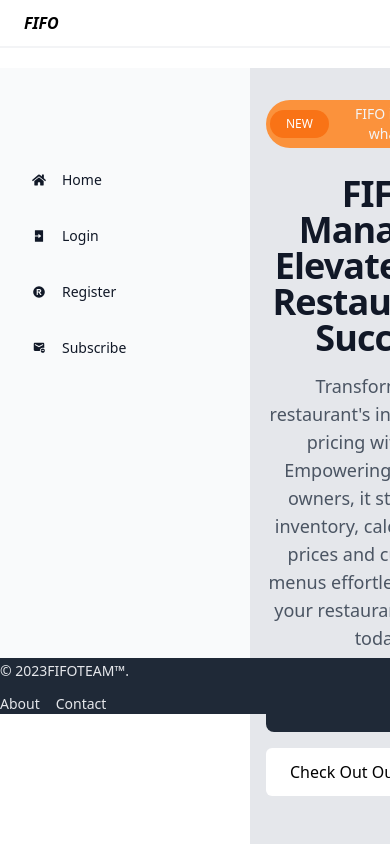
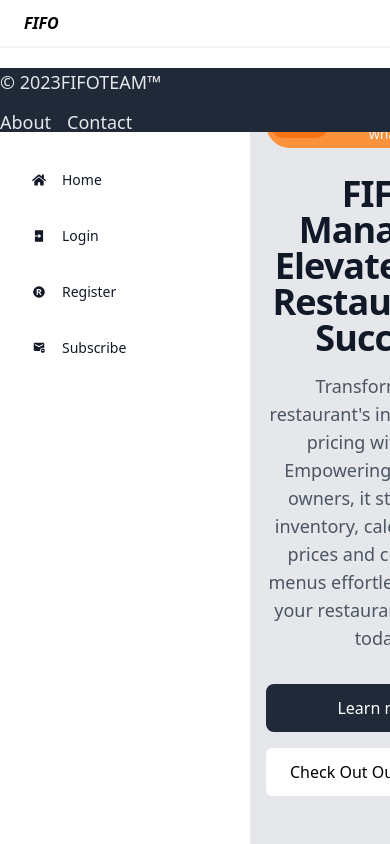
Before and after one commit to GulenayMer/FIFO, a React (Vite) app in the folder client/: page / in a window 390 px wide. Shown: the top 844 px of the page. Built offline with nearby package versions, Linux system fonts and the light colour scheme; no server answers.

Commit message:
fixed footer

```diff
--- a/client/package.json
+++ b/client/package.json
@@ -14,12 +14,13 @@
     "@heroicons/react": "^2.0.18",
     "axios": "^1.4.0",
     "cors": "^2.8.5",
+    "dotenv": "^16.3.1",
     "react": "^18.2.0",
     "react-dom": "^18.2.0",
-    "react-search-autocomplete": "^8.5.2",
     "react-icons": "^4.10.1",
     "react-router-dom": "^6.15.0",
-    "react-scroll": "^1.8.9"
+    "react-scroll": "^1.8.9",
+    "react-search-autocomplete": "^8.5.2"
   },
   "devDependencies": {
     "@types/react": "^18.2.15",
--- a/client/src/components/layout/DefaultLayout.jsx
+++ b/client/src/components/layout/DefaultLayout.jsx
@@ -5,7 +5,7 @@ import NavTest from '../NavTest';
 
 const DefaultLayout = ({ children }) => {
   return (
-    <div className="grid grid-rows-[8%,auto,70%] grid-cols-[250px,auto] h-screen ">
+    <div className="grid grid-rows-[8%,auto,auto] grid-cols-[250px,auto] h-screen ">
       <header className="inline-grid col-span-5   grid-rows-1">
         <NavTest />
       </header>
@@ -16,7 +16,7 @@ const DefaultLayout = ({ children }) => {
         {children}
       </main>
 
-      <footer className=" col-span-5  col-start-1 row-start-5 bg-gray-800 ">
+      <footer className=" col-span-5 col-start-1 row-start-5 bg-gray-800 ">
         <Footer />
       </footer>
     </div>
--- a/client/src/components/layout/Footer.jsx
+++ b/client/src/components/layout/Footer.jsx
@@ -1,8 +1,8 @@
 const Footer = () => {
   return (
     <div className="">
-      <div className="w-full mx-auto md:flex md:items-center md:justify-between">
-        <span className="text-sm text-gray-200 sm:text-center">
+      <div className="w-full mx-auto md:flex md:items-center md:justify-between h-16 ">
+        <span className="text-lg text-gray-200 m sm:text-center md:justify-start md:ml-5">
           © 2023
           <a
             href="#"
@@ -10,9 +10,9 @@ const Footer = () => {
           >
             FIFOTEAM™
           </a>
-          .
+
         </span>
-        <ul className="flex flex-wrap items-center mt-3 text-sm font-medium text-gray-200 sm:mt-0">
+        <ul className="flex flex-wrap items-center mt-3 text-lg font-medium text-gray-200 sm:mt-0 md:justify-center md:mr-8">
           <li>
             <a
               href="#"
```
Also changed, not shown: 1 other file (tests, documents, lock files or other folders).
